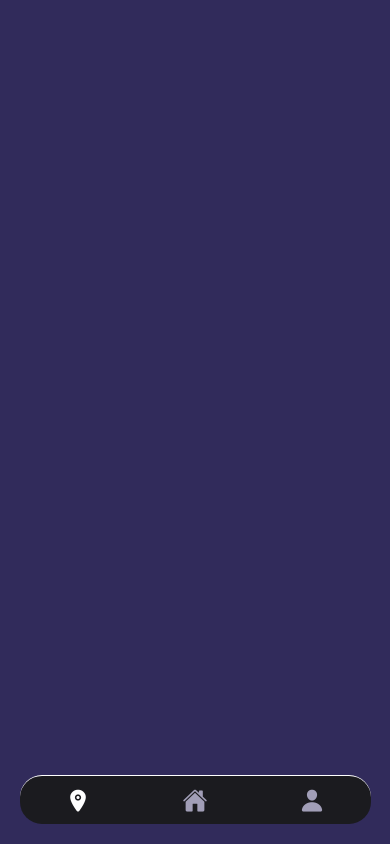
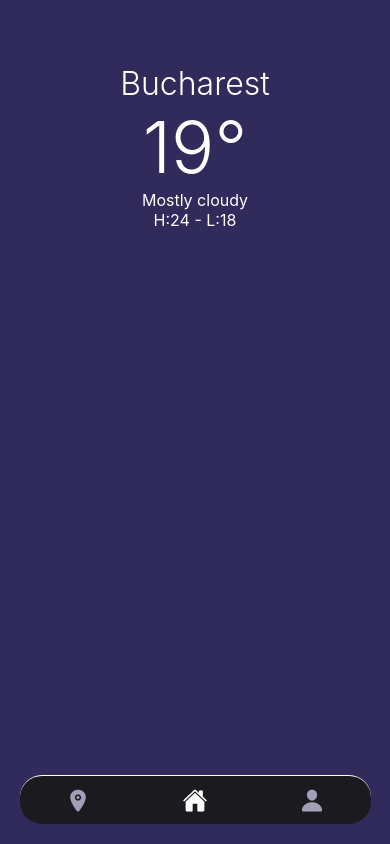
Before and after one commit to alexx-potter458/weather-app-mobile, a React Native app: screen / in a window 390 px wide. Built offline with nearby package versions, Linux system fonts and the light colour scheme.

Commit message:
home UI init

```diff
--- a/src/router/main.tsx
+++ b/src/router/main.tsx
@@ -15,8 +15,8 @@ export const Main = () => {
 
   return (
     <Tab.Navigator
+      initialRouteName="Home"
       screenOptions={({ route }) => ({
-        initialRouteName: "Dashboard",
         tabBarIcon: ({ color, size }) => {
           let iconName: any;
 
--- a/src/screens/home/home.screen.tsx
+++ b/src/screens/home/home.screen.tsx
@@ -1,8 +1,23 @@
 import { NativeStackScreenProps } from "@react-navigation/native-stack";
 import { HorizontalSpace } from "../../components/horizontal-space/horizontal-space.component";
 import { Routes } from "../../router/router.types";
+import { Text } from "react-native";
+import { useContext } from "react";
+import { ThemeContext } from "../../utils/theme/theme.provider";
+import { homeStyles } from "./home.styles";
 
 type HomeProps = NativeStackScreenProps<Routes, "Home">;
 export const Home = () => {
-  return <HorizontalSpace />;
+  const { theme } = useContext(ThemeContext);
+  const styles = homeStyles(theme);
+
+  return (
+    <>
+      <HorizontalSpace size={5} />
+      <Text style={styles.city}>Bucharest</Text>
+      <Text style={styles.temp}>19°</Text>
+      <Text style={styles.weatherType}>Mostly cloudy</Text>
+      <Text style={styles.weatherType}>H:24 - L:18</Text>
+    </>
+  );
 };
--- /dev/null
+++ b/src/screens/home/home.styles.ts
@@ -0,0 +1,29 @@
+import { StyleSheet } from "react-native";
+import { AppTheme } from "../../utils/theme/theme";
+
+export const homeStyles = (theme: AppTheme) =>
+  StyleSheet.create({
+    container: {
+      width: "90%",
+      boxSizing: "border-box",
+      flex: 1,
+      marginHorizontal: "5%",
+      marginTop: theme.spacing(4),
+    },
+    city: {
+      ...theme.typography.title,
+      fontWeight: "300",
+      fontSize: 32,
+      textAlign: "center",
+    },
+    temp: {
+      ...theme.typography.title,
+      fontWeight: "300",
+      fontSize: 72,
+      textAlign: "center",
+    },
+    weatherType: {
+      ...theme.typography.subtitle,
+      textAlign: "center",
+    },
+  });
--- a/src/screens/profile/profile.screen.tsx
+++ b/src/screens/profile/profile.screen.tsx
@@ -1,7 +1,7 @@
 import { NativeStackScreenProps } from "@react-navigation/native-stack";
 import { HorizontalSpace } from "../../components/horizontal-space/horizontal-space.component";
 import { Routes } from "../../router/router.types";
-import { Text, SafeAreaView, View } from "react-native";
+import { Text, View } from "react-native";
 import { useContext } from "react";
 import { ThemeContext } from "../../utils/theme/theme.provider";
 import { profileStyle } from "./profile.styles";
```
